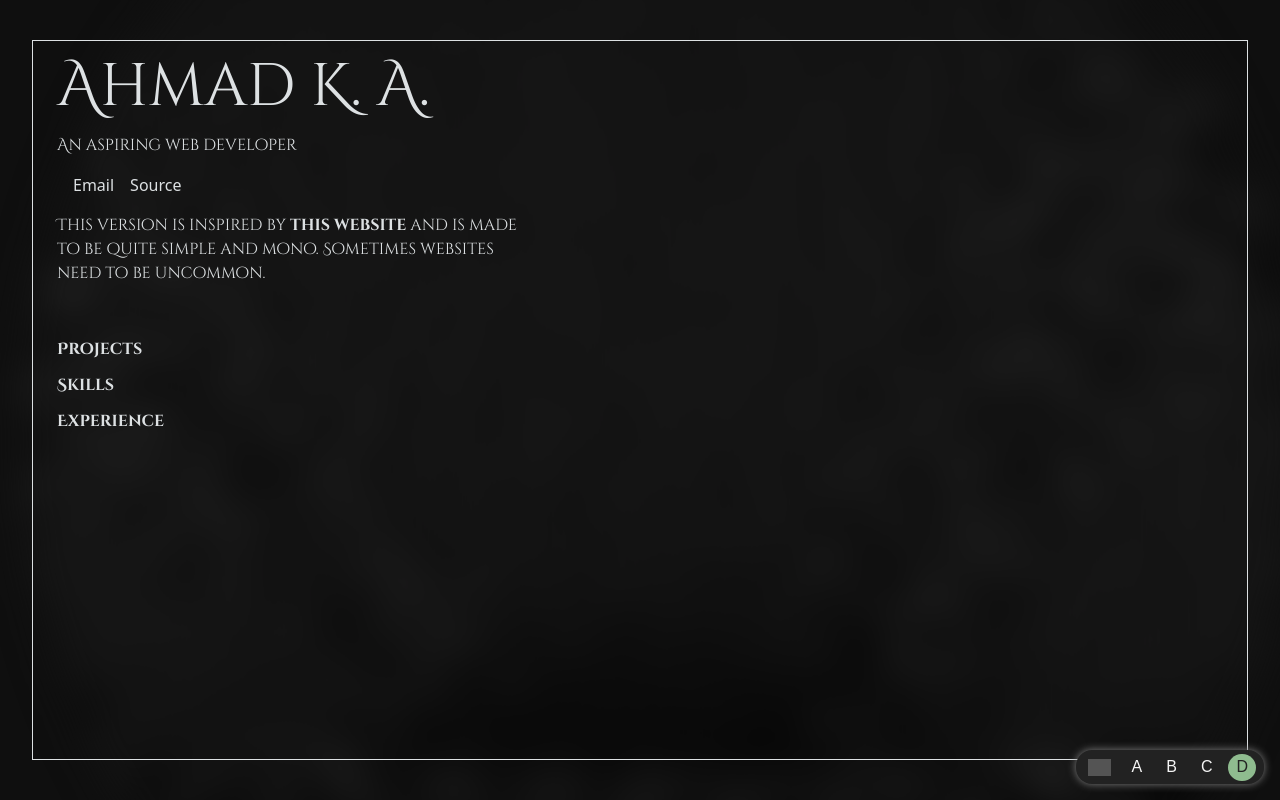
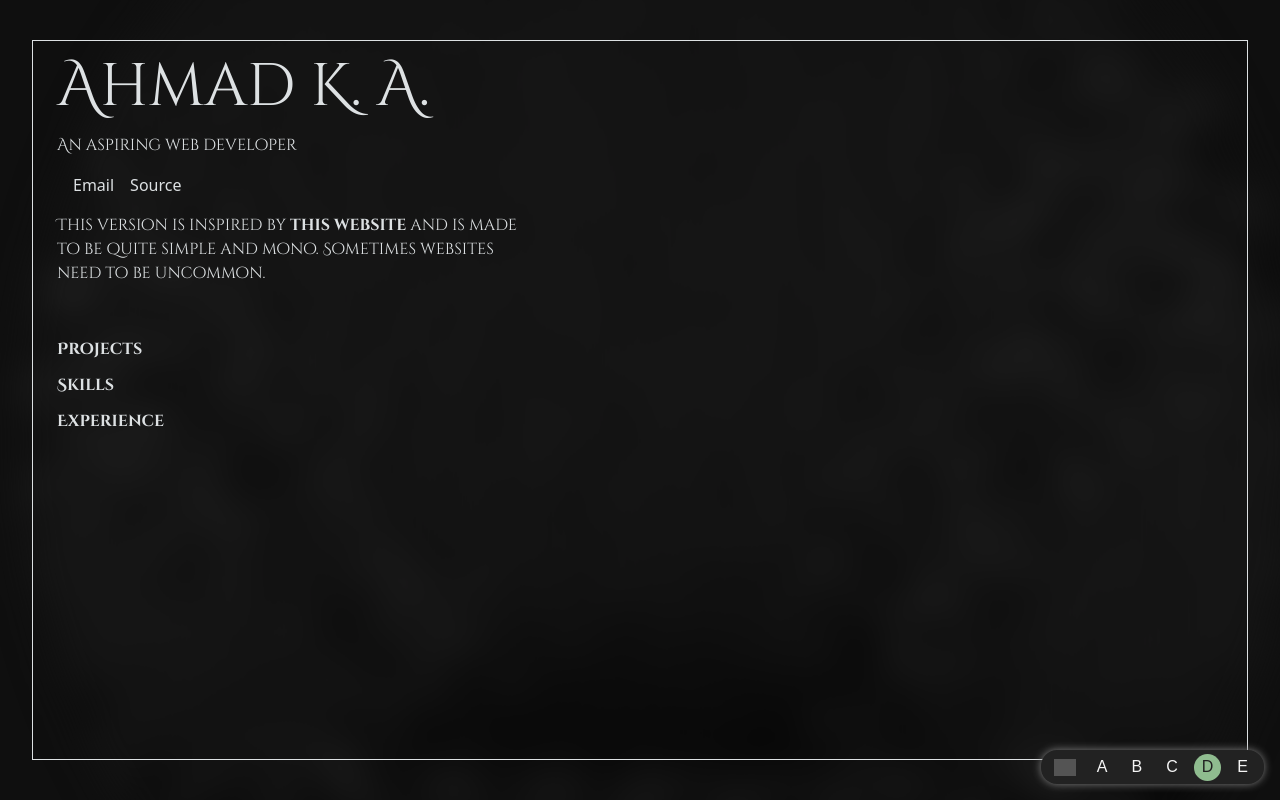
Before and after one commit to ahme-dev/portfolio-black, a React (Vite) app: page / in a window 1280 px wide. Built offline with nearby package versions, Linux system fonts and the light colour scheme; grey boxes are pictures that could not be loaded.

Commit message:
feat: add new link to versions

```diff
--- a/src/components/Version.tsx
+++ b/src/components/Version.tsx
@@ -16,6 +16,9 @@ function Version() {
       <a className="selected" href="https://d.ahmed.systems">
         D
       </a>
+      <a className="vlink" href="https://e.ahmed.systems">
+        E
+      </a>
     </div>
   );
 }
```
